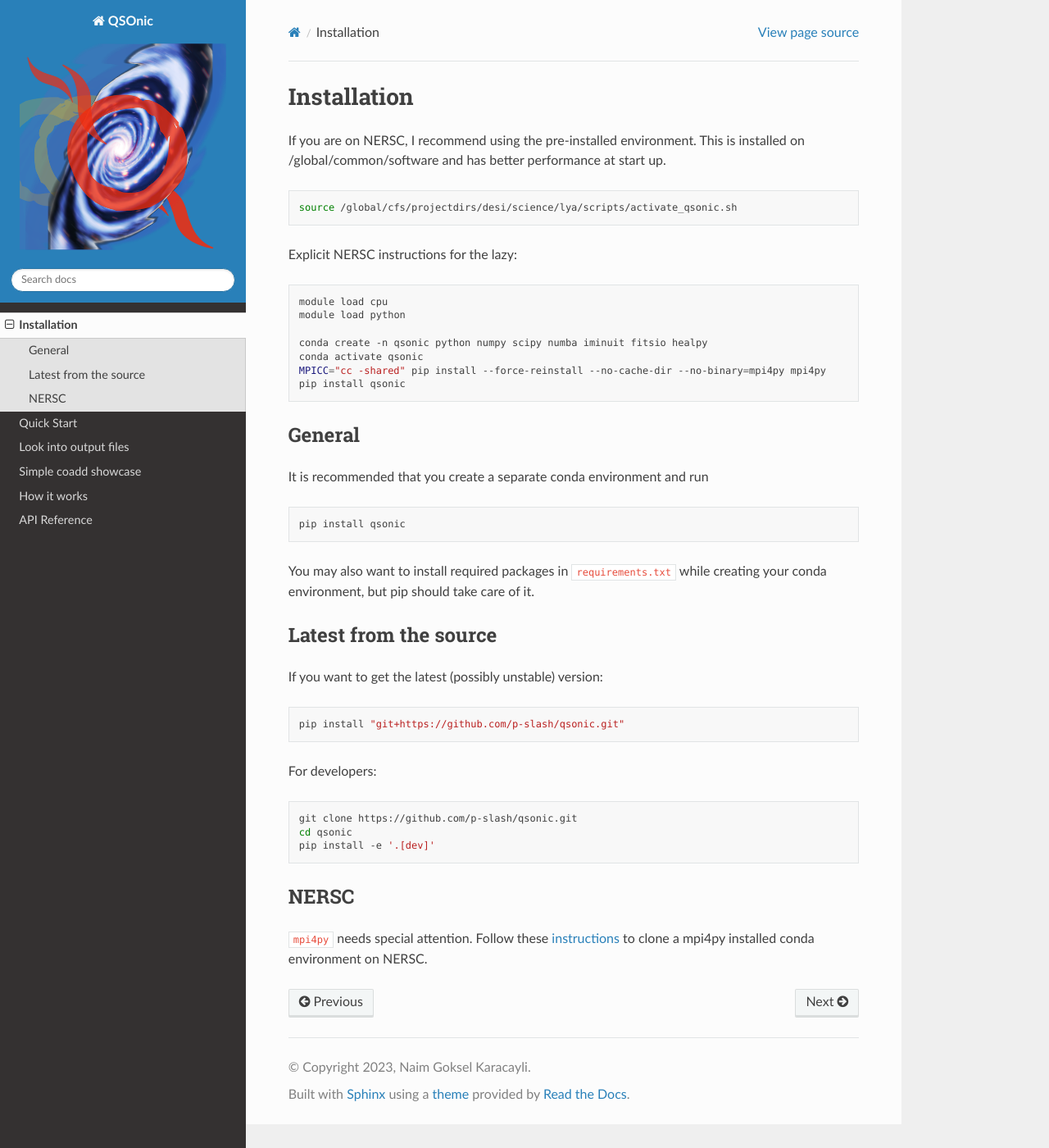
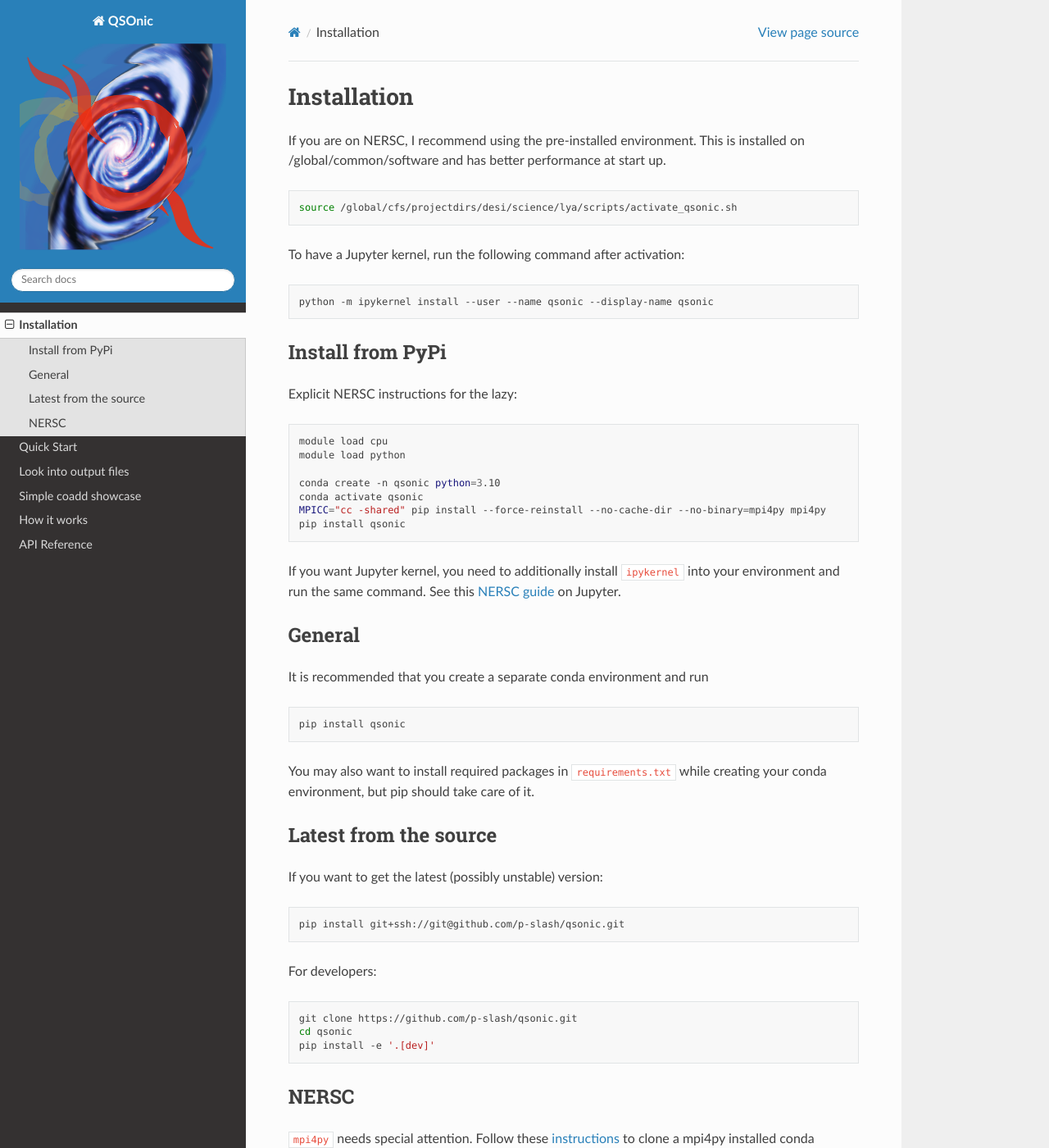
Before and after one commit to p-slash/qsonic, a Sphinx documentation site: the page built from docs/source/installation.rst, in a window 1280 px wide and 1400 px high. Shown: the whole window at 82% size. Built offline with Sphinx 7.4.7 and the Read the Docs theme 2.0.0, drawn with Linux system fonts in a browser that asks for light colours; the version number could not be read and is left out.

Commit message:
update and fix installation instructions

```diff
--- a/docs/source/installation.rst
+++ b/docs/source/installation.rst
@@ -7,6 +7,16 @@ If you are on NERSC, I recommend using the pre-installed environment. This is in
 
     source /global/cfs/projectdirs/desi/science/lya/scripts/activate_qsonic.sh
 
+To have a Jupyter kernel, run the following command after activation:
+
+.. code:: shell
+
+    python -m ipykernel install --user --name qsonic --display-name qsonic
+
+
+Install from PyPi
+-----------------
+
 Explicit NERSC instructions for the lazy:
 
 .. code-block:: shell
@@ -14,10 +24,13 @@ Explicit NERSC instructions for the lazy:
     module load cpu
     module load python
 
-    conda create -n qsonic python numpy scipy numba iminuit fitsio healpy
+    conda create -n qsonic python=3.10
     conda activate qsonic
     MPICC="cc -shared" pip install --force-reinstall --no-cache-dir --no-binary=mpi4py mpi4py
     pip install qsonic
+
+If you want Jupyter kernel, you need to additionally install ``ipykernel`` into your environment and run the same command. See this `NERSC guide <https://docs.nersc.gov/services/jupyter/how-to-guides/>`_ on Jupyter.
+
 
 General
 -------
@@ -37,7 +50,7 @@ If you want to get the latest (possibly unstable) version:
 
 .. code-block:: shell
 
-    pip install "git+https://github.com/p-slash/qsonic.git"
+    pip install git+ssh://git@github.com/p-slash/qsonic.git
 
 For developers:
 
```
